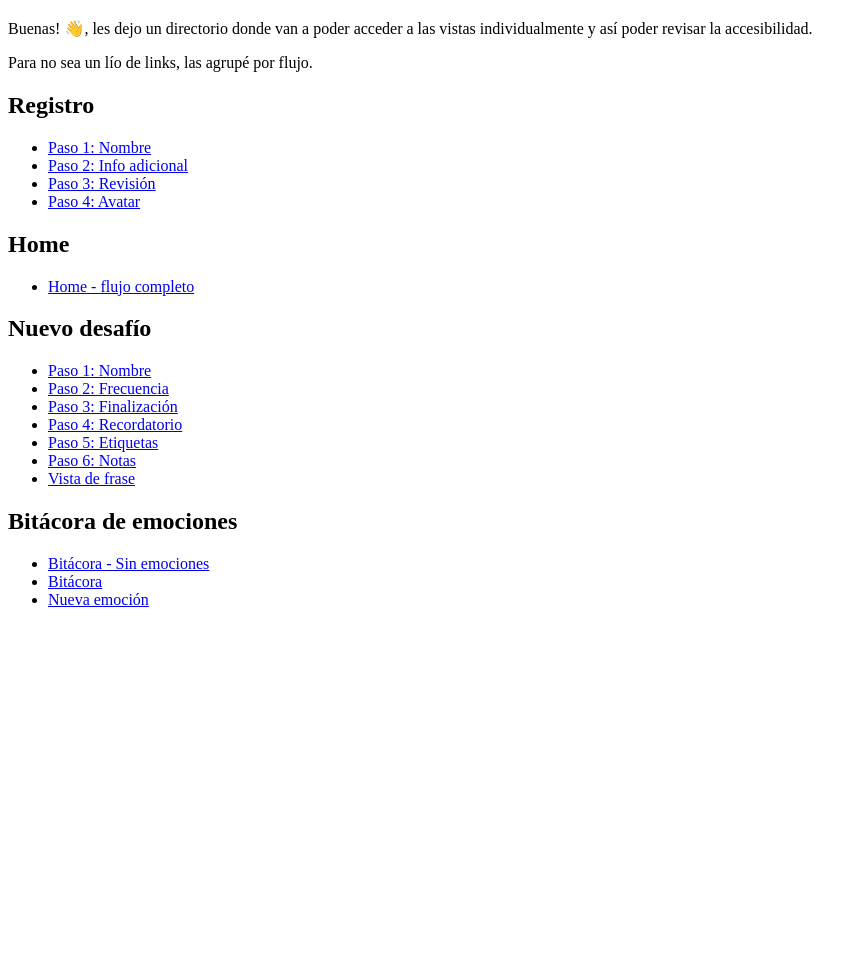
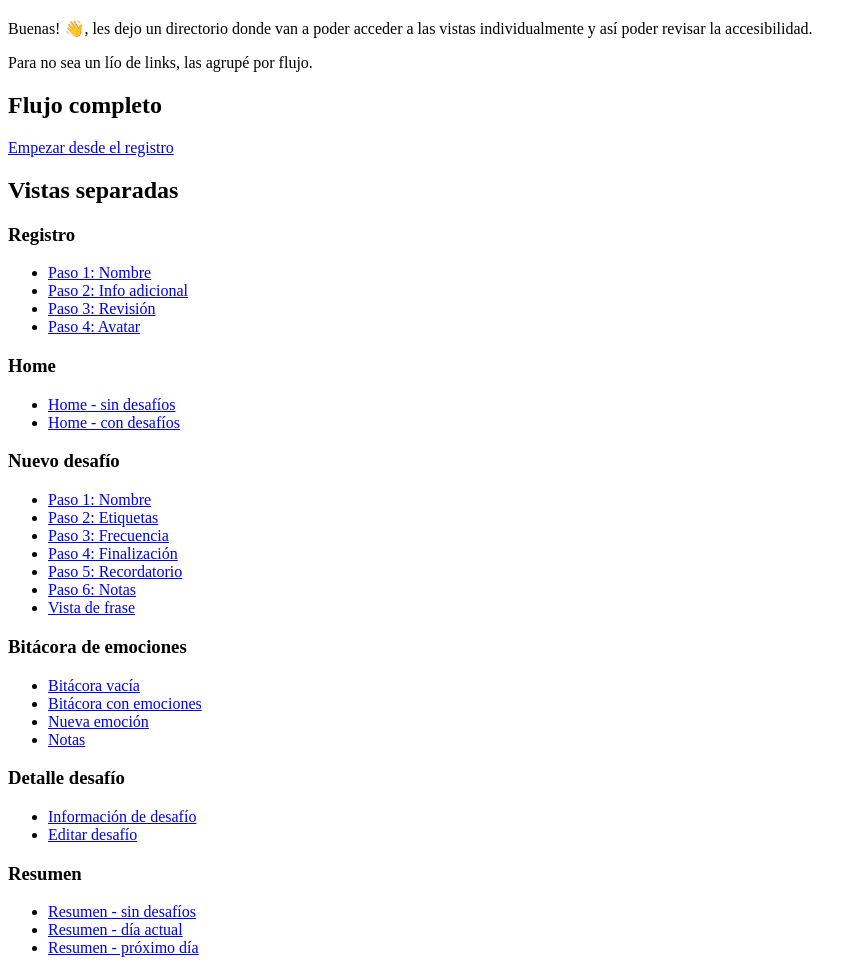
Before and after one commit to ailen-pasqualino/moti, a plain HTML site: page index.html in a window 1280 px wide. Shown: the part 61-1034 px from the top of the page, without its empty margins (0-867 px from the left). Before the commit the page ends 800 px from the top, so only its background shows below. Drawn offline with Linux system fonts and the light colour scheme.

Commit message:
Add files via upload

```diff
--- a/index.html
+++ b/index.html
@@ -11,37 +11,59 @@
     <p>Buenas! &#128075;, les dejo un directorio donde van a poder acceder a las vistas individualmente y así poder revisar la accesibilidad.</p>
     <p>Para no sea un lío de links, las agrupé por flujo.</p>
 
-    <h2>Registro</h2>
+    <h2>Flujo completo</h2>
+    <a href="./dist/signup/01-name.html">Empezar desde el registro</a>
+
+    <h2>Vistas separadas</h2>
+    <h3>Registro</h3>
     <ul>
-        <li><a href="dist/signup/01-name.html">Paso 1: Nombre</a></li>
-        <li><a href="dist/signup/02-aditional.html">Paso 2: Info adicional</a></li>
-        <li><a href="dist/signup/03-checkpoint.html">Paso 3: Revisión</a></li>
-        <li><a href="dist/signup/04-avatar.html">Paso 4: Avatar</a></li>
+        <li><a href="dist/signup/signup-01-name.html">Paso 1: Nombre</a></li>
+        <li><a href="dist/signup/signup-02-bday.html">Paso 2: Info adicional</a></li>
+        <li><a href="dist/signup/signup-03-checkpoint.html">Paso 3: Revisión</a></li>
+        <li><a href="dist/signup/signup-04-avatar.html">Paso 4: Avatar</a></li>
     </ul>
 
-    <h2>Home</h2>
+    <h3>Home</h3>
     <ul>
         <li>
-            <a href="dist/home-empty.html">Home - flujo completo</a>
+            <a href="dist/home-empty.html">Home - sin desafíos</a>
+        </li>
+        <li>
+            <a href="./dist/home.html">Home - con desafíos</a>
         </li>
     </ul>
 
-    <h2>Nuevo desafío</h2>
+    <h3>Nuevo desafío</h3>
     <ul>
-        <li><a href="dist/new-challenge/01-name.html">Paso 1: Nombre</a></li>
-        <li><a href="dist/new-challenge/02-days.html">Paso 2: Frecuencia</a></li>
-        <li><a href="dist/new-challenge/03-end.html">Paso 3: Finalización</a></li>
-        <li><a href="dist/new-challenge/04-reminder.html">Paso 4: Recordatorio</a></li>
-        <li><a href="dist/new-challenge/05-tags.html">Paso 5: Etiquetas</a></li>
-        <li><a href="dist/new-challenge/06-notes.html">Paso 6: Notas</a></li>
+        <li><a href="dist/new-challenge/challenge-01-name.html">Paso 1: Nombre</a></li>
+        <li><a href="dist/new-challenge/challenge-02-description.html">Paso 2: Etiquetas</a></li>
+        <li><a href="dist/new-challenge/challenge-03-days.html">Paso 3: Frecuencia</a></li>
+        <li><a href="dist/new-challenge/challenge-04-end.html">Paso 4: Finalización</a></li>
+        <li><a href="dist/new-challenge/challenge-05-reminder.html">Paso 5: Recordatorio</a></li>
+        <li><a href="dist/new-challenge/challenge-06-notes.html">Paso 6: Notas</a></li>
         <li><a href="dist/new-challenge/challenge-quote.html">Vista de frase</a></li>
     </ul>
 
-    <h2>Bitácora de emociones</h2>
+    <h3>Bitácora de emociones</h3>
     <ul>
-        <li><a href="dist/emotion/log-empty.html">Bitácora - Sin emociones</a></li>
-        <li><a href="dist/emotion/log.html">Bitácora</a></li>
-        <li><a href="dist/emotion/new-emotion.html">Nueva emoción</a></li>
+        <li><a href="./dist/emotion/log-empty.html">Bitácora vacía</a></li>
+        <li><a href="./dist/emotion/log.html">Bitácora con emociones</a></li>
+        <li><a href="./dist/emotion/new-emotion.html">Nueva emoción</a></li>
+        <li><a href="./dist/emotion/notes.html">Notas</a></li>
     </ul>
+
+    <h3>Detalle desafío</h3>
+    <ul>
+        <li><a href="./dist/challenge/info.html">Información de desafío</a></li>
+        <li><a href="./dist/challenge/edit.html">Editar desafío</a></li>
+    </ul>
+
+    <h3>Resumen</h3>
+    <ul>
+        <li><a href="./dist/stats/no-challenge.html">Resumen - sin desafíos</a></li>
+        <li><a href="./dist/stats/current-day.html">Resumen - día actual</a></li>
+        <li><a href="./dist/stats/next-day.html">Resumen - próximo día</a></li>
+    </ul>
+
 </body>
 </html>
```
